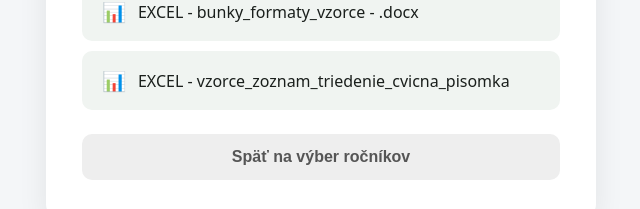
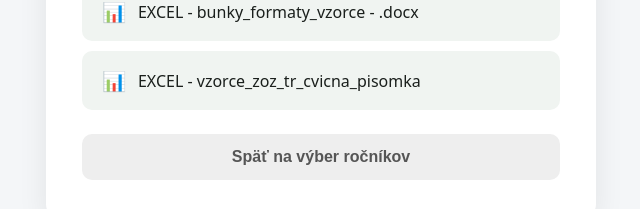
Before and after one commit to vnehila-web/materialy, a plain HTML site: page 6rocnik/index.html in a window 1280 px wide. Shown: the part 535-744 px from the top of the page, without its empty margins (319-959 px from the left). Drawn offline with Linux system fonts and the light colour scheme; no server answers; sample sign-in values are in the browser's storage.

Commit message:
Update file name in index.html

```diff
--- a/6rocnik/index.html
+++ b/6rocnik/index.html
@@ -137,7 +137,7 @@
 
       <a href="Vz_zo_tr_pisomka.xlsx" class="file-card" download data-file="Vz_zo_tr_pisomka.xlsx">
         <span class="file-icon">📊</span>
-        <span class="file-name">EXCEL - vzorce_zoznam_triedenie_cvicna_pisomka</span>
+        <span class="file-name">EXCEL - vzorce_zoz_tr_cvicna_pisomka</span>
         <span class="file-size">Načítavam...</span>
       </a>
     </div>
```
